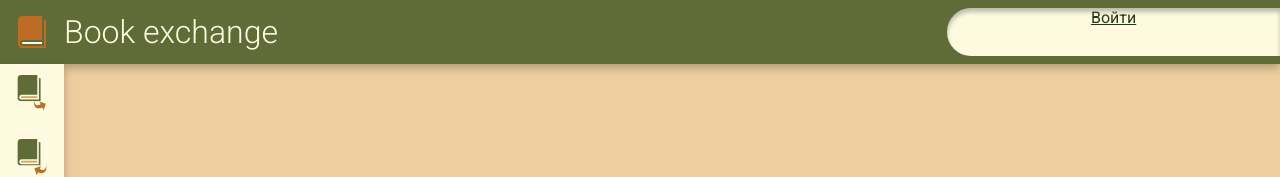
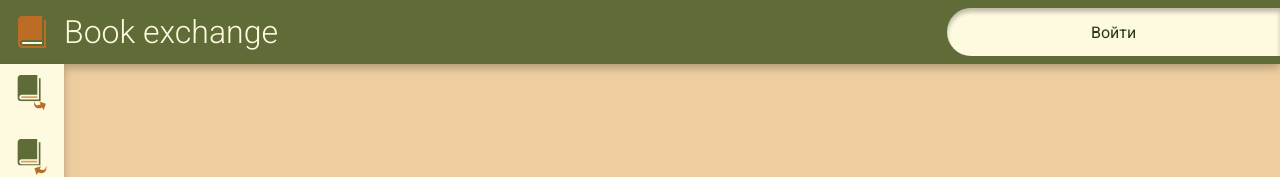
Before and after one commit to jorjif/LI.BooksService.Frontend, a React (Create React App) app: page / in a window 1280 px wide. Shown: the top 177 px of the page. Built offline with nearby package versions, Linux system fonts and the light colour scheme.

Commit message:
centered a div

```diff
--- a/src/components/navigation/header/userPill/pill.scss
+++ b/src/components/navigation/header/userPill/pill.scss
@@ -12,9 +12,9 @@
     width: 100%;
     height: 100%;
     &_login {
-      text-align: center;
-      vertical-align: middle;
-      text-decoration: underline;
+      display: flex;
+      justify-content: center;
+      align-items: center;
       height: 100%;
     }
     &_profile {
```
